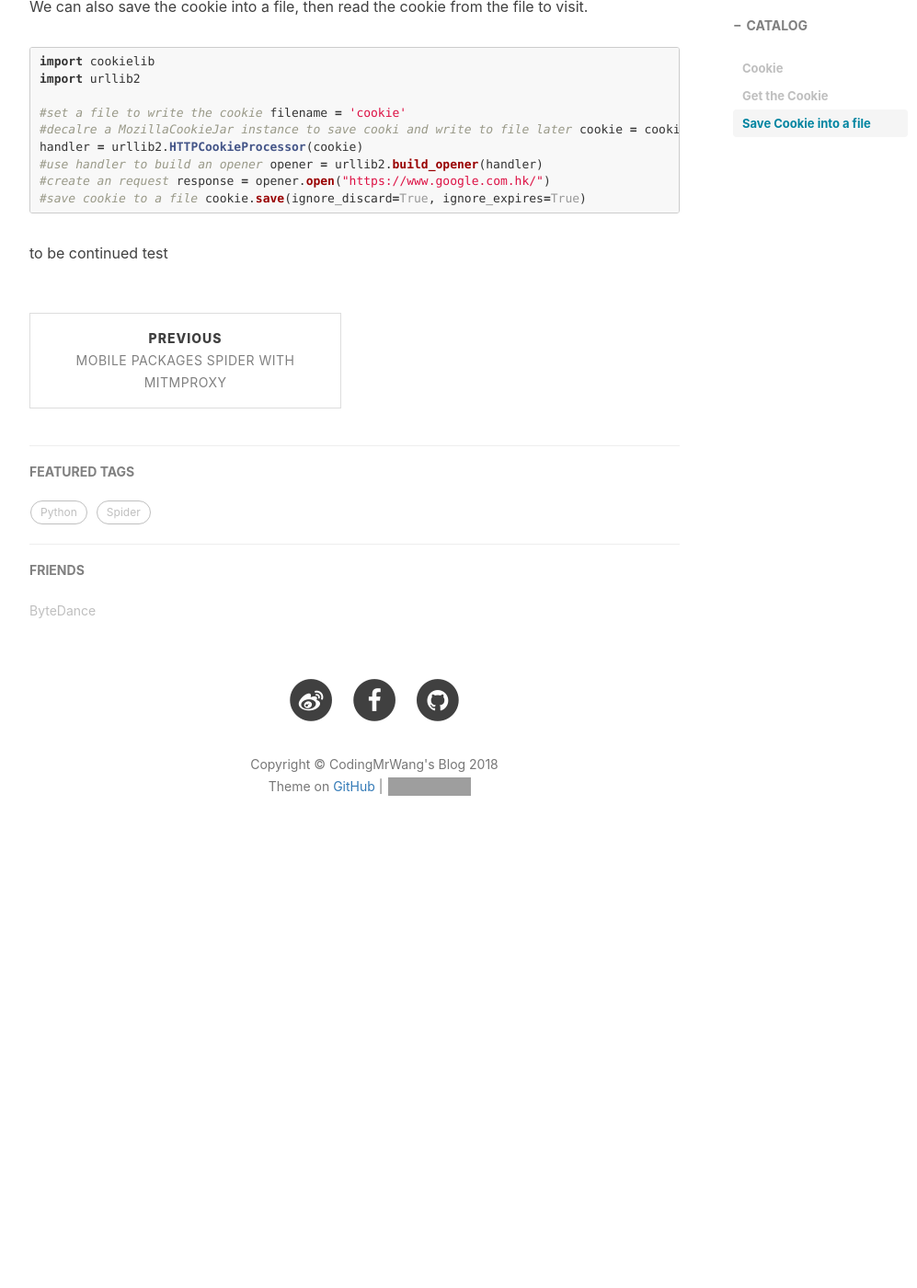
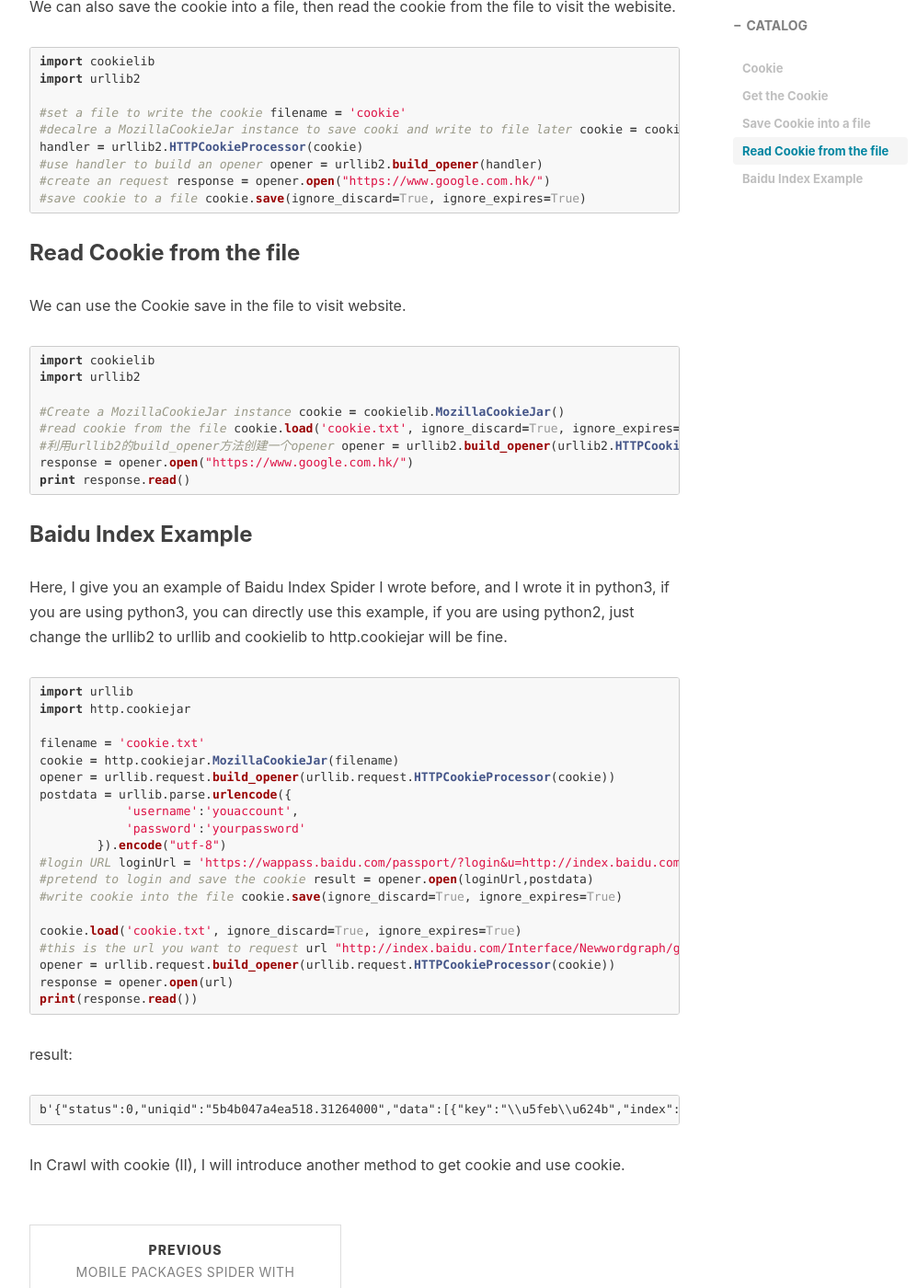
Before and after one commit to CodingMrWang/codingmrwang.github.io, a Jekyll site: the page built from _posts/2018-07-14-Cookie.md, in a window 1280 px wide and 1400 px high, scrolled down 1523 px. Shown: the whole window at 92% size, without its empty margins (233-1230 px from the left). Built offline with Jekyll 4.4.1, drawn with Linux system fonts in a browser that asks for light colours; nearby versions of some CDN libraries; comment, search, counter and statistics services are not loaded; before the commit the page ends 2482 px from its top, so only the background shows below that; some of the changed text lies outside the part shown; grey boxes are pictures that could not be loaded.

Commit message:
cookie post update

````diff
--- a/_posts/2018-07-14-Cookie.md
+++ b/_posts/2018-07-14-Cookie.md
@@ -1,6 +1,6 @@
 ---
 layout:     post
-title:      Crawl with cookie
+title:      Crawl with cookie (I)
 subtitle:   When you need login
 date:       2018-07-14
 author:     CodingMrWang
@@ -52,7 +52,7 @@ Value = 134=CsJE-MeMjz4QNq3svsTGAEP0HKMleMafx6h6x6Jfp8lXTcG85x29Maxe_ok2WJo1aJl-
 
 ### Save Cookie into a file
 
-We can also save the cookie into a file, then read the cookie from the file to visit.
+We can also save the cookie into a file, then read the cookie from the file to visit the webisite.
 
 ```python
 import cookielib
@@ -71,4 +71,53 @@ response = opener.open("https://www.google.com.hk/")
 cookie.save(ignore_discard=True, ignore_expires=True)
 ```
 
-to be continued test
+### Read Cookie from the file
+We can use the Cookie save in the file to visit website.
+
+```python
+import cookielib
+import urllib2
+
+#Create a MozillaCookieJar instance
+cookie = cookielib.MozillaCookieJar()
+#read cookie from the file
+cookie.load('cookie.txt', ignore_discard=True, ignore_expires=True)
+#利用urllib2的build_opener方法创建一个opener
+opener = urllib2.build_opener(urllib2.HTTPCookieProcessor(cookie))
+response = opener.open("https://www.google.com.hk/")
+print response.read()
+```
+### Baidu Index Example
+Here, I give you an example of Baidu Index Spider I wrote before, and I wrote it in python3, if you are using python3, you can directly use this example, if you are using python2, just change the urllib2 to urllib and cookielib to http.cookiejar will be fine.
+
+```python
+import urllib
+import http.cookiejar
+
+filename = 'cookie.txt'
+cookie = http.cookiejar.MozillaCookieJar(filename)
+opener = urllib.request.build_opener(urllib.request.HTTPCookieProcessor(cookie))
+postdata = urllib.parse.urlencode({
+            'username':'youaccount',
+            'password':'yourpassword'
+        }).encode("utf-8")
+#login URL
+loginUrl = 'https://wappass.baidu.com/passport/?login&u=http://index.baidu.com/baidu-index-mobile/#/'
+#pretend to login and save the cookie
+result = opener.open(loginUrl,postdata)
+#write cookie into the file
+cookie.save(ignore_discard=True, ignore_expires=True)
+
+cookie.load('cookie.txt', ignore_discard=True, ignore_expires=True)
+#this is the url you want to request
+url "http://index.baidu.com/Interface/Newwordgraph/getIndex?region=0&startdate=20180315&enddate=20180321&wordlist%5B0%5D=%E5%BF%AB%E6%89%8B")
+opener = urllib.request.build_opener(urllib.request.HTTPCookieProcessor(cookie))
+response = opener.open(url)
+print(response.read())
+```
+result:
+
+```
+b'{"status":0,"uniqid":"5b4b047a4ea518.31264000","data":[{"key":"\\u5feb\\u624b","index":[{"period":"20180315|20180321","_all":"KDfMKg6K00fgf0HiFFgD,KffgKKD,KgKiDHFgK0F00","_pc":"K60fgK,DKgKMD,gKHMHgKKHfgKKM0gKF,K","_wise":"KiFMFg,MHf,gM6iKDgDfffDgK0HHFgF6iFFgFFMHK"}]}]}'
+```
+In Crawl with cookie (II), I will introduce another method to get cookie and use cookie.
````
